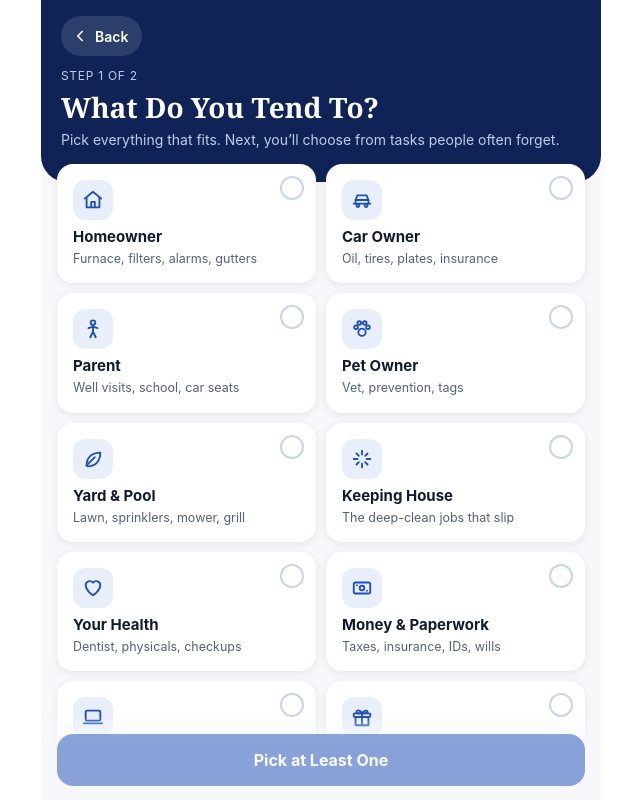
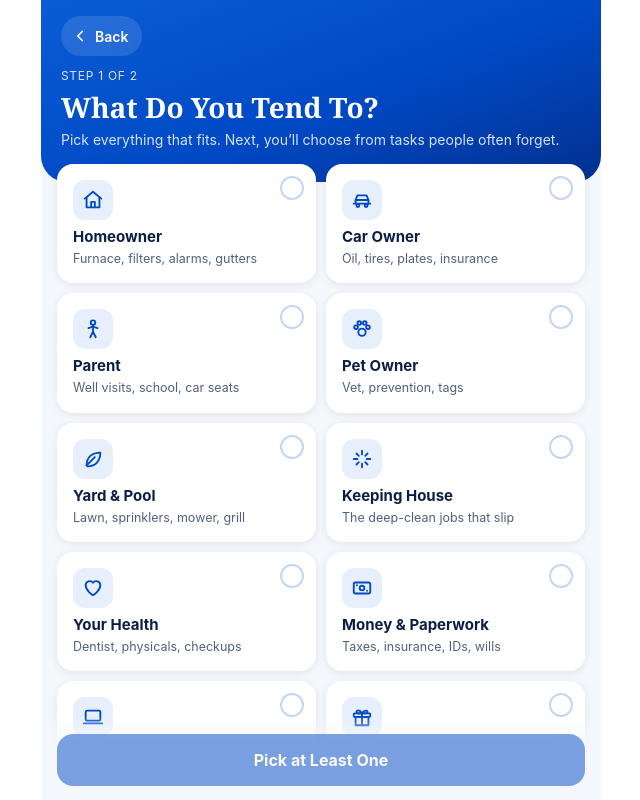
Before and after one commit to SolomonRowland/tend, a plain HTML site: page index.html in a window 1280 px wide. Both pictures are taken after a click on the button "What Do You Tend To?". Shown: the whole page, without its empty margins (319-959 px from the left). Drawn offline with Linux system fonts and the light colour scheme.

Commit message:
Default theme becomes Tend Blue, matched to the app icon's blue and white
Co-Authored-By: Claude Opus 5.5 <noreply@anthropic.com>
Claude-Session: https://claude.ai/code/session_01WJ1fvhPAqsnm2iUsRy5QZE

```diff
--- a/index.html
+++ b/index.html
@@ -4,7 +4,7 @@
 <meta charset="utf-8">
 <meta name="viewport" content="width=device-width, initial-scale=1, viewport-fit=cover">
 <title>Tend</title>
-<meta name="theme-color" content="#0F2357">
+<meta name="theme-color" content="#0A5DD6">
 <meta name="apple-mobile-web-app-capable" content="yes">
 <meta name="mobile-web-app-capable" content="yes">
 <meta name="apple-mobile-web-app-status-bar-style" content="black-translucent">
@@ -184,7 +184,8 @@ nav.tabs button[aria-current="page"]{color:var(--rose)}
 .entx{flex:0 0 40px;height:40px;border-radius:999px;background:var(--blush);color:var(--rose);display:flex;align-items:center;justify-content:center}
 
 html[data-theme="mono"]{--espresso:#111111;--rose:#111111;--mauve:#8A8A8A;--dusty:#D4D4D4;--blush:#F0F0F0;--cream:#FAFAFA;--ink:#111111;--muted:#5E5E5E;--line:#E6E6E6;--head-sub:#CFCFCF}
-html[data-theme="midnight"]{--espresso:#0F2357;--rose:#1D4FB8;--mauve:#5B86D9;--dusty:#C7D4EC;--blush:#E9EFFA;--cream:#F6F8FC;--ink:#111A2E;--muted:#56627A;--line:#E0E6F1;--head-sub:#BFCDEB}
+html[data-theme="midnight"]{--espresso:#0A5DD6;--rose:#0049C5;--mauve:#3D86F2;--dusty:#C4D6F5;--blush:#E7EFFD;--cream:#F4F7FC;--ink:#0A1E46;--muted:#52617D;--line:#DEE6F4;--head-sub:#D5E3FF}
+html[data-theme="midnight"] .head{background:linear-gradient(160deg,#0A5DD6 0%,#0049C5 55%,#03308F 100%)}
 html[data-theme="sunrise"]{--espresso:#9A4410;--rose:#B0500E;--mauve:#E39A3B;--dusty:#F1D29B;--blush:#FCF0D9;--cream:#FFFBF3;--ink:#3A2A14;--muted:#6E5A3E;--line:#F2E3C4;--head-sub:#FBE1C4}
 html[data-theme="sage"]{--espresso:#2F3E34;--rose:#4F6F57;--mauve:#86A38C;--dusty:#C7D6C9;--blush:#E9F0EA;--cream:#F7F9F6;--ink:#23302A;--muted:#5A6A60;--line:#DEE7DF;--head-sub:#CFDDD2}
 html[data-theme="lavender"]{--espresso:#3A3150;--rose:#6A5A9A;--mauve:#A497C9;--dusty:#D6CFEA;--blush:#EEEAF7;--cream:#F9F8FC;--ink:#2C2640;--muted:#625C75;--line:#E5E0F0;--head-sub:#D9D2EE}
@@ -968,7 +969,7 @@ function scrWelcome() {
 
 
 /* ---------- color themes (fills and text only) ---------- */
-var THEMES = [['midnight', 'Midnight', '#0F2357', '#1D4FB8'], ['mono', 'Black & White', '#111111', '#FFFFFF'], ['mocha', 'Mocha', '#3B2A2A', '#A8777C'], ['sunrise', 'Sunrise', '#9A4410', '#E39A3B'], ['sage', 'Sage', '#2F3E34', '#86A38C'], ['lavender', 'Lavender', '#3A3150', '#A497C9']];
+var THEMES = [['midnight', 'Tend Blue', '#0049C5', '#FFFFFF'], ['mono', 'Black & White', '#111111', '#FFFFFF'], ['mocha', 'Mocha', '#3B2A2A', '#A8777C'], ['sunrise', 'Sunrise', '#9A4410', '#E39A3B'], ['sage', 'Sage', '#2F3E34', '#86A38C'], ['lavender', 'Lavender', '#3A3150', '#A497C9']];
 var THEME_KEY = 'tend.theme';
 function curTheme() { var t = 'midnight'; try { t = localStorage.getItem(THEME_KEY) || 'midnight'; } catch (e) {} return THEMES.some(function (x) { return x[0] === t; }) ? t : 'midnight'; }
 function applyTheme(t) {
--- a/sw.js
+++ b/sw.js
@@ -1,5 +1,5 @@
 // Tend offline cache. Bump VERSION whenever index.html changes so phones pick up the update.
-var VERSION = 'tend-v13';
+var VERSION = 'tend-v14';
 var FILES = ['./', './index.html', './manifest.webmanifest', './icon-192.png', './icon-512.png', './apple-touch-icon.png'];
 self.addEventListener('install', function (e) {
   e.waitUntil(caches.open(VERSION).then(function (c) { return c.addAll(FILES); }).then(function () { return self.skipWaiting(); }));
```
Also changed, not shown: manifest.webmanifest.
